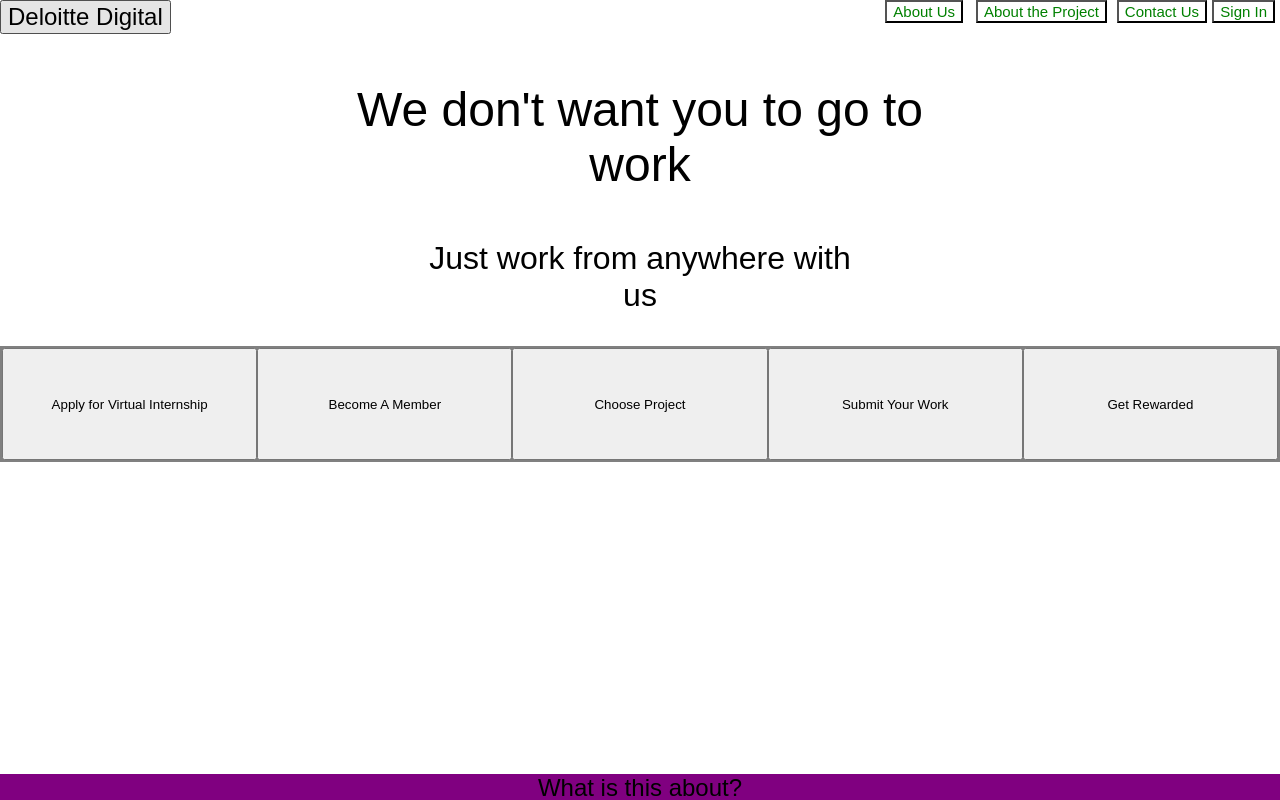
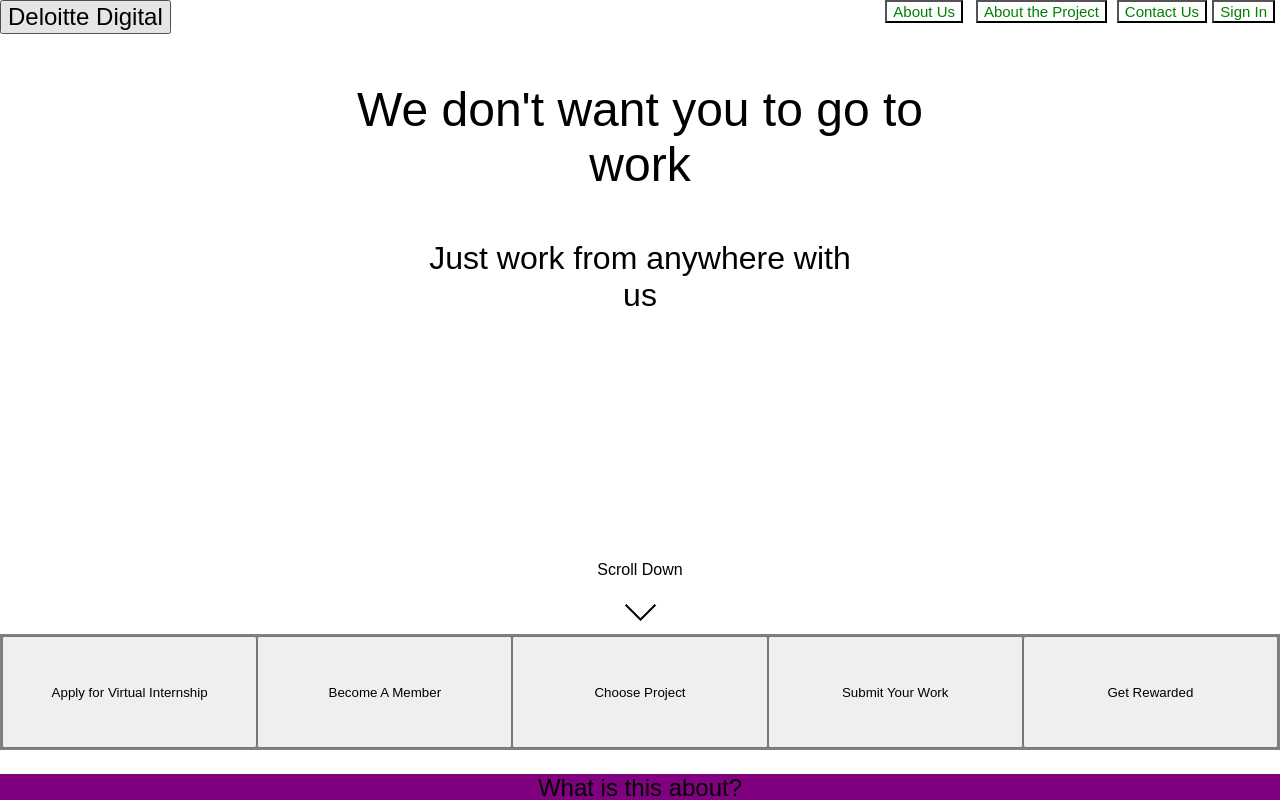
Before and after one commit to mhollings97/DigitalDeloitte, a React (Create React App) app in the folder my-app/: page / in a window 1280 px wide. Shown: the top 800 px of the page. Built offline with nearby package versions, Linux system fonts and the light colour scheme.

Commit message:
MAYBE ACCEPTABLE VERSION OF LANDING PAGE

```diff
--- a/my-app/src/components/Pages/Landing/Landing.css
+++ b/my-app/src/components/Pages/Landing/Landing.css
@@ -16,3 +16,8 @@
         font-color: green;
         margin: 0 auto;
 }
+
+#GB{
+	position: absolute;
+	bottom: 0;
+}
--- a/my-app/src/components/Pages/Landing/Landing.js
+++ b/my-app/src/components/Pages/Landing/Landing.js
@@ -3,6 +3,7 @@ import InputForm from '../.././InputForm/InputForm'
 import TopHeader  from '../.././Header/TopHeader'
 import GrayBox  from '../.././GrayBox/GrayBox'
 import TextBox from '../.././TextBox/TextBox'
+import ScrollArrow from '../../ScrollArrow/ScrollArrow'
 import './Landing.css'
 class Landing extends Component {
 
@@ -36,8 +37,12 @@ render() {
 			<TextBox size = "medium" message = "Just work from anywhere with us" />
 	  	</div>
 	  }
-          <GrayBox/>
-        </div>
+  	</div>
+
+	<div  id = "GB">
+		<ScrollArrow/>
+        	<GrayBox/>
+	</div>
       </div>
 
     );
```
Also changed, not shown: my-app/src/components/ScrollArrow/ScrollArrow.css (added).
